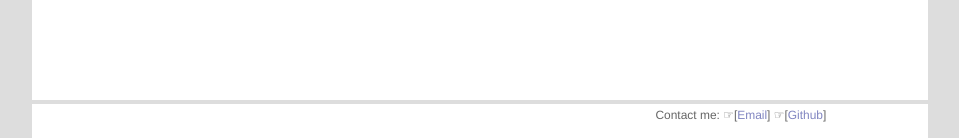
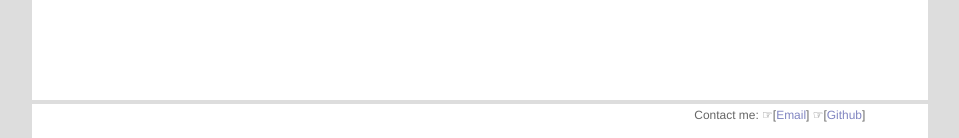
Before and after one commit to ruoshan/ruoshan.github.io, a Jekyll site: the page built from index.html, in a window 1280 px wide. Shown: the part 759-897 px from the top of the page, without its empty margins (160-1119 px from the left). Built offline with Jekyll 4.4.1, drawn with Linux system fonts in a browser that asks for light colours.

Commit message:
footer padding changed to 7%

```diff
--- a/css/main.css
+++ b/css/main.css
@@ -136,7 +136,7 @@ ul.posts span {
 }
 
 .site .footer .contact {
-    margin-right: 8.5em;
+    margin-right: 7%;
     float: right;
     overflow: hidden;
 }
```
